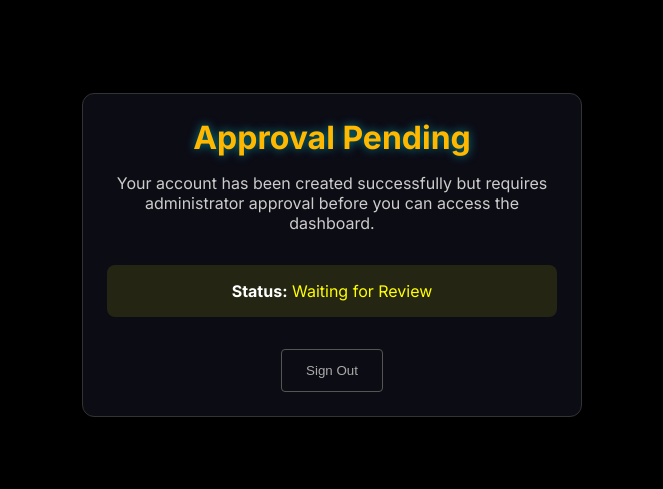
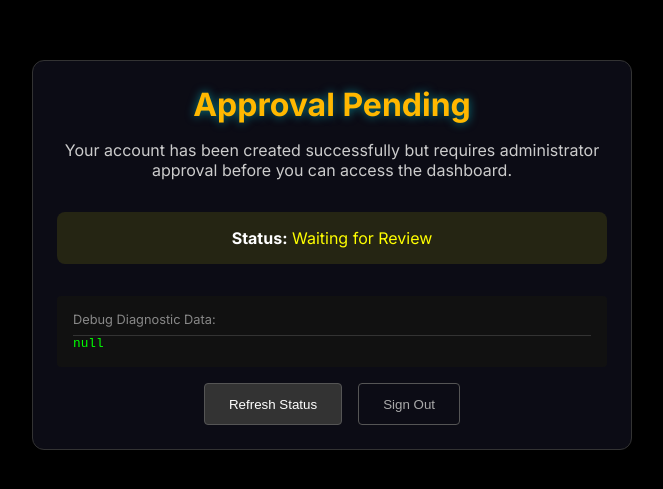
Before and after one commit to lolflobby-eng/delifinancesv2, a Next.js app: page /approval-pending in a window 1280 px wide. Shown: the part 145-634 px from the top of the page, without its empty margins (308-971 px from the left). Built offline with nearby package versions, Linux system fonts and the light colour scheme; no server answers.

Commit message:
Try update

```diff
--- a/app/approval-pending/page.tsx
+++ b/app/approval-pending/page.tsx
@@ -2,9 +2,27 @@
 import { GlassCard } from '@/components/UI';
 import { useRouter } from 'next/navigation';
 import { supabase } from '@/lib/supabaseClient';
+import { useEffect, useState } from 'react';
 
 export default function ApprovalPendingPage() {
     const router = useRouter();
+    const [debugInfo, setDebugInfo] = useState<any>(null);
+
+    useEffect(() => {
+        const checkStatus = async () => {
+            const { data: { user } } = await supabase.auth.getUser();
+            if (user) {
+                const { data: profile, error } = await supabase
+                    .from('profiles')
+                    .select('*') // Get everything to see what's wrong
+                    .eq('id', user.id)
+                    .single();
+
+                setDebugInfo({ userId: user.id, email: user.email, profile, error });
+            }
+        };
+        checkStatus();
+    }, []);
 
     const handleLogout = async () => {
         await supabase.auth.signOut();
@@ -17,10 +35,12 @@ export default function ApprovalPendingPage() {
             display: 'flex',
             alignItems: 'center',
             justifyContent: 'center',
+            flexDirection: 'column',
             background: '#000',
-            color: '#fff'
+            color: '#fff',
+            padding: '1rem'
         }}>
-            <GlassCard style={{ textAlign: 'center', maxWidth: '500px', border: '1px solid #333' }}>
+            <GlassCard style={{ textAlign: 'center', maxWidth: '600px', border: '1px solid #333' }}>
                 <h1 className="neon-text" style={{ color: 'var(--accent-warning)', marginBottom: '1rem' }}>
                     Approval Pending
                 </h1>
@@ -30,6 +50,29 @@ export default function ApprovalPendingPage() {
                 <div style={{ padding: '1rem', background: 'rgba(255,255,0,0.1)', borderRadius: '8px', marginBottom: '2rem' }}>
                     <strong>Status:</strong> <span style={{ color: 'yellow' }}>Waiting for Review</span>
                 </div>
+
+                {/* Debug Info */}
+                <div style={{ textAlign: 'left', background: '#111', padding: '1rem', borderRadius: '4px', marginBottom: '1rem', fontSize: '0.8rem', overflow: 'auto', maxHeight: '200px' }}>
+                    <p style={{ color: '#888', borderBottom: '1px solid #333', paddingBottom: '0.5rem' }}>Debug Diagnostic Data:</p>
+                    <pre style={{ margin: 0, color: '#0f0' }}>
+                        {JSON.stringify(debugInfo, null, 2)}
+                    </pre>
+                </div>
+
+                <div style={{ display: 'flex', gap: '1rem', justifyContent: 'center' }}>
+                    <button
+                        onClick={() => window.location.reload()}
+                        style={{
+                            background: '#333',
+                            border: '1px solid #555',
+                            color: '#fff',
+                            padding: '0.8rem 1.5rem',
+                            cursor: 'pointer',
+                            borderRadius: '4px'
+                        }}
+                    >
+                        Refresh Status
+                    </button>
                     <button
                         onClick={handleLogout}
                         style={{
@@ -43,6 +86,7 @@ export default function ApprovalPendingPage() {
                     >
                         Sign Out
                     </button>
+                </div>
             </GlassCard>
         </div>
     );
```
Lines whose indentation alone changed are shown as unchanged.
